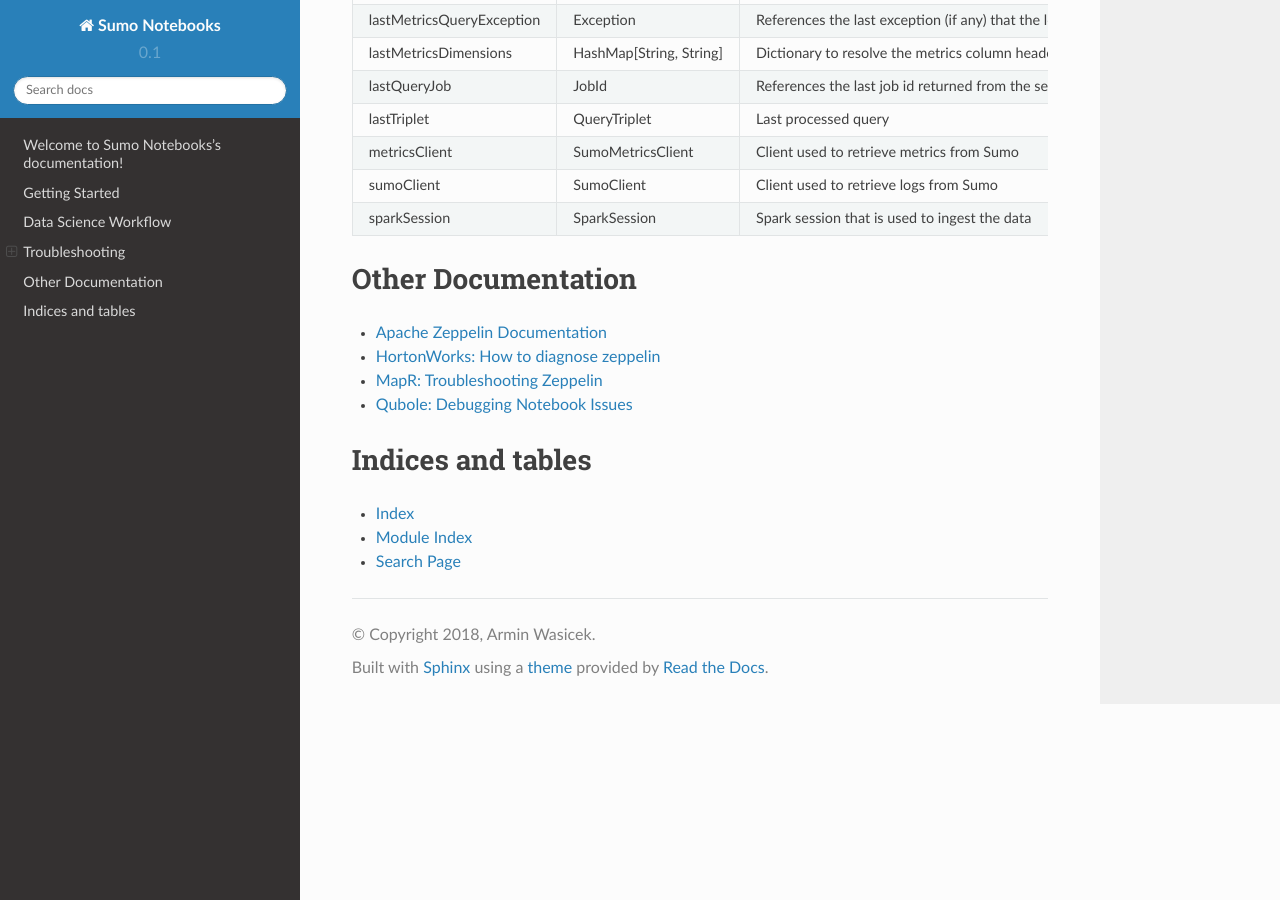
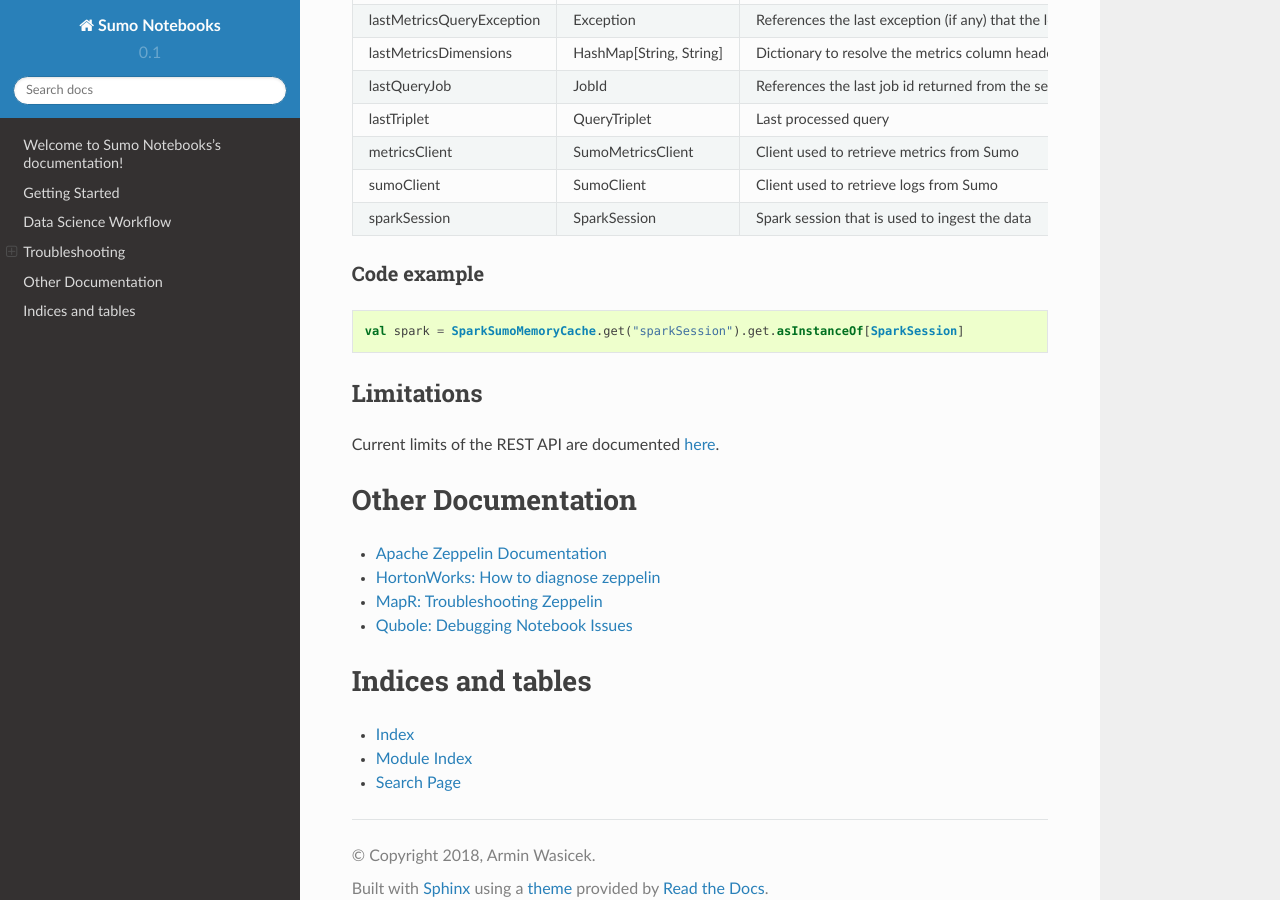
Before and after one commit to arminwasicek/sumonotebooksdocs, a Sphinx documentation site: the page built from source/index.rst, in a window 1280 px wide and 900 px high, scrolled down 1839 px. Built offline with Sphinx 7.4.7 and the Read the Docs theme 2.0.0, drawn with Linux system fonts in a browser that asks for light colours.

Commit message:
added limits

```diff
--- a/source/index.rst
+++ b/source/index.rst
@@ -80,6 +80,19 @@
 | sparkSession              | SparkSession               | Spark session that is used to ingest the data                            |
 +---------------------------+----------------------------+--------------------------------------------------------------------------+
 
+Code example
+~~~~~~~~~~~~
+
+.. code-block:: scala
+
+   val spark = SparkSumoMemoryCache.get("sparkSession").get.asInstanceOf[SparkSession]
+
+
+Limitations
+-----------
+
+Current limits of the REST API are documented `here <https://help.sumologic.com/APIs/Search-Job-API/About-the-Search-Job-API#Rate_limiting>`_.
+
 
 Other Documentation
 ======================
```
